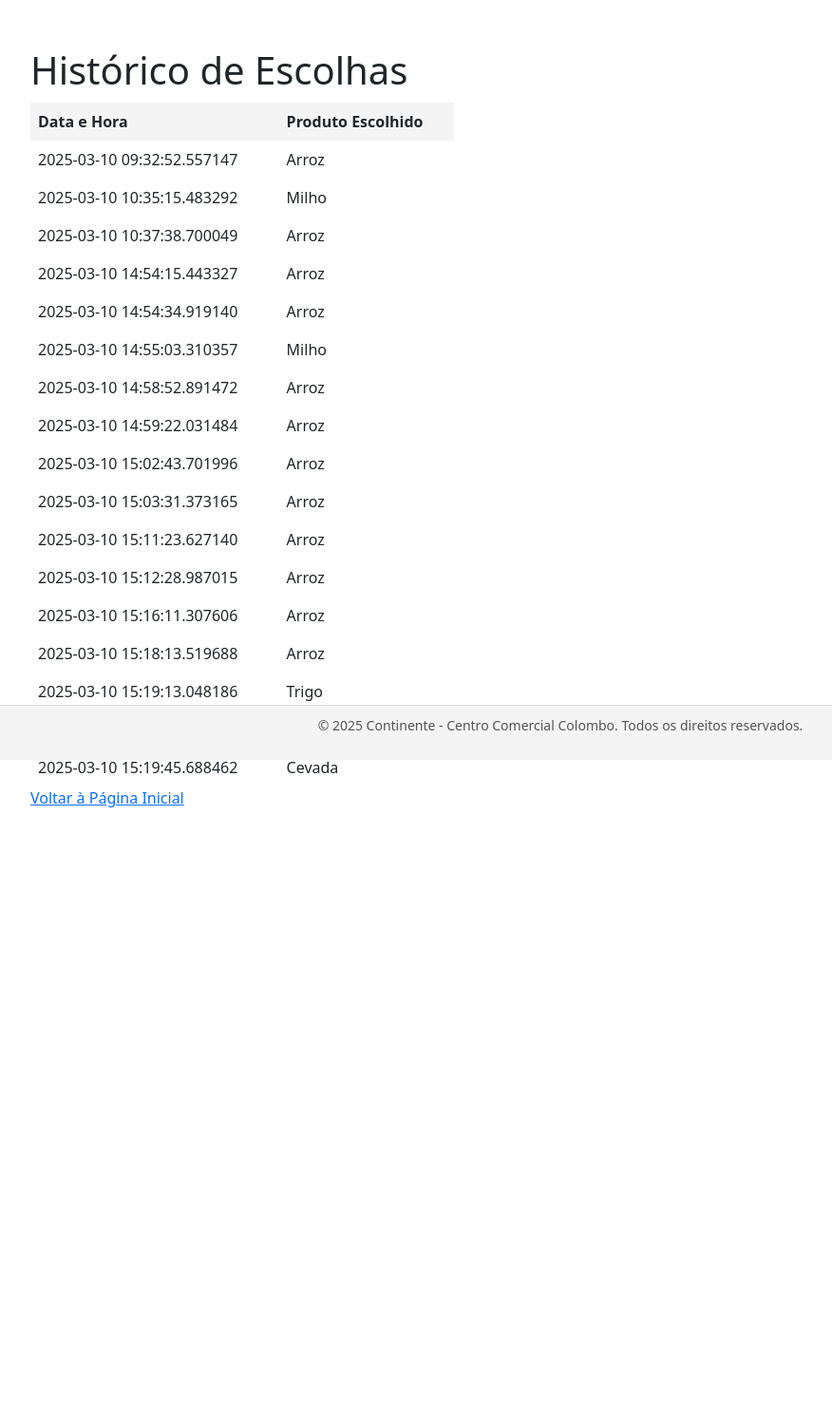
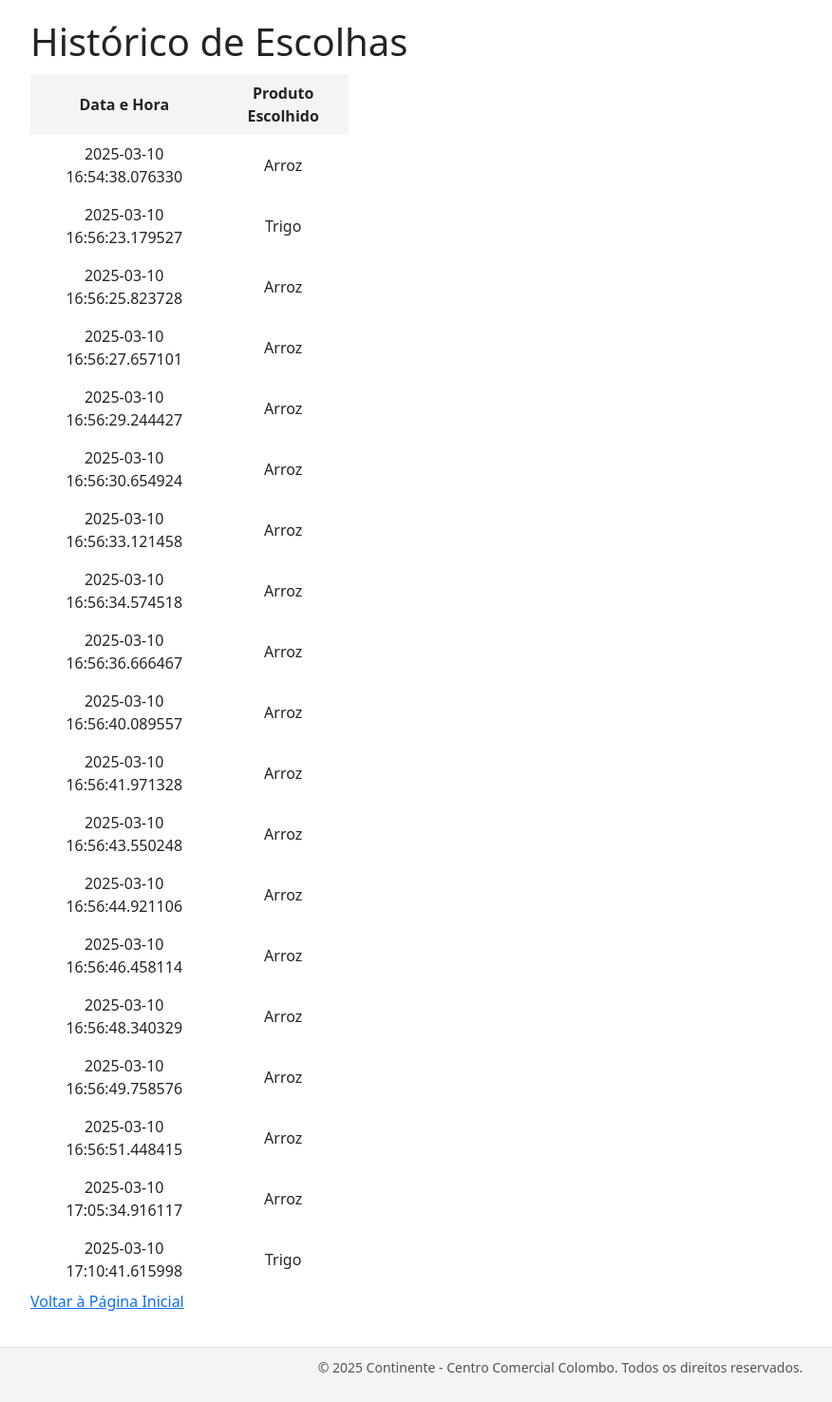
Before and after one commit to ines2357/modulo5_projeto1, a Flask app: page /historico in a window 1280 px wide. Shown: the whole page at 95% size, without its empty margins (50-926 px from the left). Before the commit the page ends 850 px from the top, so only its background shows below. Run offline with Flask 3, Linux system fonts and the light colour scheme.

Commit message:
versão web final

```diff
--- a/app.py
+++ b/app.py
@@ -16,24 +16,20 @@ def escolher_produto():
     produto_nome = request.form['produto_nome']
     produto_nome = consumidor.escolher_produto(produto_nome)
 
-    # Decompõe corretamente a tupla retornada pelas funções
     pontuacoes_por_produto_localizacao, scores_fornecedores = fornecedores.somar_pontuacoes_por_produto_localizacao()
     pontuacoes_por_transportadora_origem, scores_transportadoras = transportadoras.somar_pontuacoes_por_transportadora_origem()
 
-    # Se você precisar das pontuações totais, use pontuacoes_por_produto_localizacao
     impactos_fornecedores = [
         (localizacao, pontuacao)
         for (produto, localizacao), pontuacao in pontuacoes_por_produto_localizacao.items()
         if produto == produto_nome
     ]
 
-    # Calcula os impactos das transportadoras
     impactos_transportadoras = [
         (origem_percurso, pontuacao)
         for (transportadora, origem_percurso), pontuacao in pontuacoes_por_transportadora_origem.items()
     ]
 
-    # Calculando o impacto total
     impactos_totais = []
     for (localizacao, impacto_fornecedor) in impactos_fornecedores:
         impacto_transporte = next(
@@ -43,7 +39,6 @@ def escolher_produto():
         impacto_total = impacto_fornecedor + impacto_transporte
         impactos_totais.append((localizacao, impacto_total))
 
-    # Encontrar o menor impacto
     menor_impacto = min(impactos_totais, key=lambda x: x[1])
     localizacao_menor_impacto, impacto_total = menor_impacto
 
@@ -57,45 +52,30 @@ def escolher_produto():
 
 @app.route('/resumo_impactos')
 def resumo_impactos():
-
-    pontuacoes_por_produto_localizacao = fornecedores.somar_pontuacoes_por_produto_localizacao()
-    pontuacoes_por_transportadora_origem = transportadoras.somar_pontuacoes_por_transportadora_origem()
-
-
-    print("Pontuações por produto e localização:")
-    print(pontuacoes_por_produto_localizacao)
-
-    print("Pontuações por transportadora e origem:")
-    print(pontuacoes_por_transportadora_origem)
-
-    pontuacoes_por_produto_localizacao_dict = dict(pontuacoes_por_produto_localizacao)
-    pontuacoes_por_transportadora_origem_dict = dict(pontuacoes_por_transportadora_origem)
-
-    print("Pontuações por produto e localização (convertidas em dicionário):")
-    print(pontuacoes_por_produto_localizacao_dict)
-
-    print("Pontuações por transportadora e origem (convertidas em dicionário):")
-    print(pontuacoes_por_transportadora_origem_dict)
+    pontuacoes_por_produto_localizacao, scores_fornecedores = fornecedores.somar_pontuacoes_por_produto_localizacao()
+    pontuacoes_por_transportadora_origem, scores_transportadoras = transportadoras.somar_pontuacoes_por_transportadora_origem()
 
     dados_resumo = []
 
-    for (localizacao, produto), pontuacao in pontuacoes_por_produto_localizacao_dict.items():
+    for (produto, localizacao), pontuacao in scores_fornecedores.items():
 
-        score_agua = pontuacao.get('score_agua', 0) if isinstance(pontuacao, dict) else 0
-        score_eletricidade = pontuacao.get('score_eletricidade', 0) if isinstance(pontuacao, dict) else 0
-        score_combustiveis = pontuacao.get('score_combustiveis', 0) if isinstance(pontuacao, dict) else 0
-        score_desperdicio = pontuacao.get('score_desperdicio', 0) if isinstance(pontuacao, dict) else 0
-        score_contaminacao = pontuacao.get('score_contaminacao', 0) if isinstance(pontuacao, dict) else 0
-        score_emissoes = pontuacao.get('score_emissoes', 0) if isinstance(pontuacao, dict) else 0
+        score_agua = pontuacao[0] if len(pontuacao) > 0 else 0
+        score_eletricidade = pontuacao[1] if len(pontuacao) > 1 else 0
+        score_combustiveis = pontuacao[2] if len(pontuacao) > 2 else 0
+        score_desperdicio = pontuacao[3] if len(pontuacao) > 3 else 0
+        score_contaminacao = pontuacao[4] if len(pontuacao) > 4 else 0
+        score_emissoes = pontuacao[5] if len(pontuacao) > 5 else 0
 
         transportadora_data = next(
-            (data for (origem_percurso, transportadora), data in pontuacoes_por_transportadora_origem_dict.items() if origem_percurso == localizacao),
+            (data for (transportadora, origem), data in scores_transportadoras.items() if origem == localizacao),
             None
         )
 
+
         if transportadora_data:
-            score_combustivel = transportadora_data.get('score_combustivel', 0)
-            score_emissoes_transporte = transportadora_data.get('score_emissoes', 0)
+
+            score_combustivel = transportadora_data[0] if len(transportadora_data) > 0 else 0
+            score_emissoes_transporte = transportadora_data[1] if len(transportadora_data) > 1 else 0
         else:
             score_combustivel = 0
             score_emissoes_transporte = 0
@@ -111,9 +91,7 @@ def resumo_impactos():
             'score_emissoes': score_emissoes,
             'score_combustiveis_transportadora': score_combustivel,
             'score_emissoes_transportadora': score_emissoes_transporte
-
-})
-
+        })
 
     return render_template('resumo_impactos.html', dados_resumo=dados_resumo)
 
--- a/historico_de_escolhas.txt
+++ b/historico_de_escolhas.txt
@@ -1,17 +1,19 @@
-2025-03-10 09:32:52.557147: Arroz
-2025-03-10 10:35:15.483292: Milho
-2025-03-10 10:37:38.700049: Arroz
-2025-03-10 14:54:15.443327: Arroz
-2025-03-10 14:54:34.919140: Arroz
-2025-03-10 14:55:03.310357: Milho
-2025-03-10 14:58:52.891472: Arroz
-2025-03-10 14:59:22.031484: Arroz
-2025-03-10 15:02:43.701996: Arroz
-2025-03-10 15:03:31.373165: Arroz
-2025-03-10 15:11:23.627140: Arroz
-2025-03-10 15:12:28.987015: Arroz
-2025-03-10 15:16:11.307606: Arroz
-2025-03-10 15:18:13.519688: Arroz
-2025-03-10 15:19:13.048186: Trigo
-2025-03-10 15:19:30.900162: Milho
-2025-03-10 15:19:45.688462: Cevada
+2025-03-10 16:54:38.076330: Arroz
+2025-03-10 16:56:23.179527: Trigo
+2025-03-10 16:56:25.823728: Arroz
+2025-03-10 16:56:27.657101: Arroz
+2025-03-10 16:56:29.244427: Arroz
+2025-03-10 16:56:30.654924: Arroz
+2025-03-10 16:56:33.121458: Arroz
+2025-03-10 16:56:34.574518: Arroz
+2025-03-10 16:56:36.666467: Arroz
+2025-03-10 16:56:40.089557: Arroz
+2025-03-10 16:56:41.971328: Arroz
+2025-03-10 16:56:43.550248: Arroz
+2025-03-10 16:56:44.921106: Arroz
+2025-03-10 16:56:46.458114: Arroz
+2025-03-10 16:56:48.340329: Arroz
+2025-03-10 16:56:49.758576: Arroz
+2025-03-10 16:56:51.448415: Arroz
+2025-03-10 17:05:34.916117: Arroz
+2025-03-10 17:10:41.615998: Trigo
--- a/templates/historico.html
+++ b/templates/historico.html
@@ -5,51 +5,63 @@
     <meta name="viewport" content="width=device-width, initial-scale=1.0">
     <title>Histórico de Escolhas</title>
     <style>
-        body { font-family: Arial, sans-serif; margin: 40px; }
+
+        html, body {
+            height: 100%; margin: 0; padding: 0; font-family: Arial, sans-serif; }
+
+        body { display: flex; flex-direction: column; }
+
         h1 { color: #333; }
-        table { width: 40%; border-collapse: collapse; margin-top: 10px; }
+
+        table { width: 30%; border-collapse: collapse; margin-top: 10px;}
+
         th, td { border: 1px solid #ddd; padding: 8px; text-align: left; }
+
         th { background-color: #f4f4f4; }
 
-        footer {
-            position: fixed;
-            bottom: 0;
-            left: 0;
-            width: 100%;
-            padding: 10px 0;
+        footer { padding: 10px 0;
             background-color: #f4f4f4;
             text-align: center;
             font-size: 14px;
             color: #555;
             border-top: 1px solid #ddd;
+            margin-top: auto;
         }
 
         .content {
-            min-height: 100%;
-            padding-bottom: 50px;
+            flex-grow: 1;
+            padding: 20px;
+            overflow-y: auto;
+        }
+
+        a {
+            color: #007bff;
+            text-decoration: none;
+        }
+
+        a:hover {
+            text-decoration: underline;
         }
     </style>
 
     <link href="https://cdn.jsdelivr.net/npm/bootstrap@5.3.0-alpha1/dist/css/bootstrap.min.css" rel="stylesheet">
     <script src="https://cdn.jsdelivr.net/npm/bootstrap@5.3.0-alpha1/dist/js/bootstrap.bundle.min.js"></script>
-
-
 </head>
 <body>
-    <div class="d-flex justify-content-center align-items-start" style="height: 100vh; padding-top: 50px;">
-        <div class="container">
+    <div class="d-flex justify-content-center align-items-start">
+        <div class="container content">
             <h1>Histórico de Escolhas</h1>
 
             {% if escolhas %}
                 <table>
                     <tr>
-                        <th>Data e Hora</th>
-                        <th>Produto Escolhido</th>
+                        <th style="text-align: center;">Data e Hora</th>
+                        <th style="text-align: center;">Produto Escolhido</th>
                     </tr>
                     {% for escolha in escolhas %}
                         <tr>
-                            <td>{{ escolha.split(": ")[0] }}</td>
-                            <td>{{ escolha.split(": ")[1] }}</td>
+                            <td style="text-align: center;">{{ escolha.split(": ")[0] }}</td>
+                            <td style="text-align: center;">{{ escolha.split(": ")[1] }}</td>
                         </tr>
                     {% endfor %}
                 </table>
@@ -60,6 +72,7 @@
             <p><a href="/">Voltar à Página Inicial</a></p>
         </div>
     </div>
+
     <footer>
         <p>&copy; 2025 Continente - Centro Comercial Colombo. Todos os direitos reservados.</p>
     </footer>
```
Also changed, not shown: templates/index.html (+8 -11 lines), templates/resultado.html (+11 -12 lines), templates/resumo_impactos.html (+17 -17 lines).
